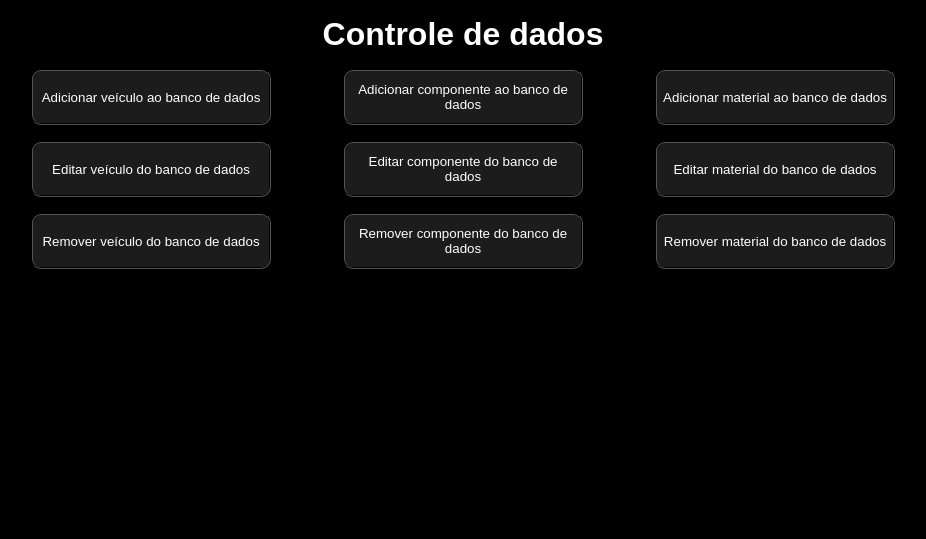
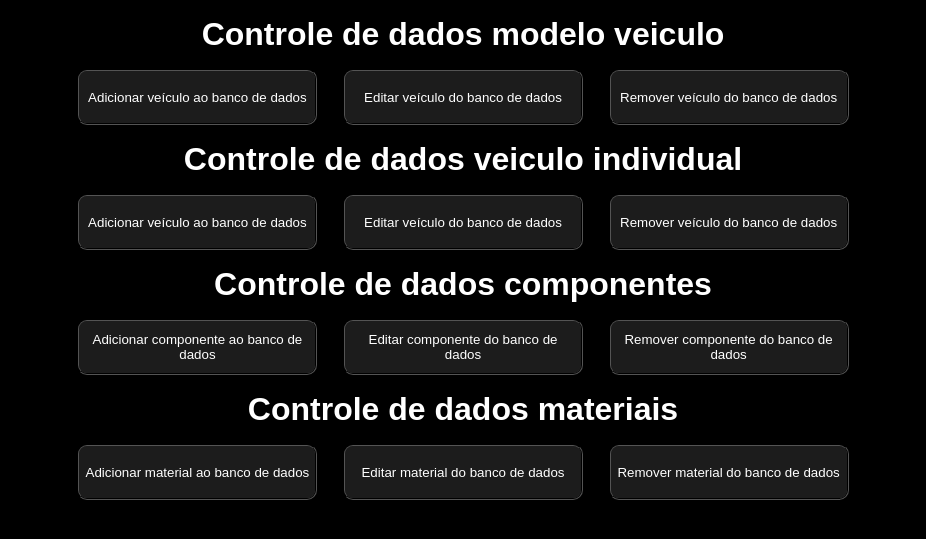
Before and after one commit to Luzatti-alt/JA_segundo_periodo, a Flask app: page / in a window 1280 px wide. Shown: the part 88-627 px from the top of the page, without its empty margins (177-1103 px from the left). Run offline with Flask 3, Linux system fonts and the light colour scheme; parts of the project's set-up code (start-up, migrations or seed data) failed here and were passed over.

Commit message:
algumas mudanças

```diff
--- a/app/app.py
+++ b/app/app.py
@@ -109,19 +109,81 @@ def listar_veiculos():
     s = get_session()
     try:
         return jsonify([{
+            "id": v.id,
             "veiculo": v.veiculo,
             "modelo": v.Modelo,
             "chassi": v.Chassi,
             "ano": v.Ano,
             "categoria": v.CategoriaVeiculo,
-            "massa total kg": v.MassaTotal,
+            "massa_total_kg": v.MassaTotal,
             "vida util anos": v.VidaUtilAnos,
+            "KMs":v.Kilometragem,
+            "quantidade Pecas": v.QuantidadePecas,
+            "quantidade por modelos": v.QuantidadePorModelos,
             "estado": v.Estado,
         } for v in s.query(Veiculo).all()])
     finally:
         s.close()
 
+@app.route("/VeiculoModelo", methods=["GET"])
+@swag_from("docs/VeiculoModeloGet.yml")
+def listar_veiculo_modelo():
+    s = get_session()
+    try:
+        modelos = s.query(Veiculo).filter(Veiculo.Chassi.is_(None)).all()
+        return jsonify([{
+            "id": v.id,
+            "veiculo": v.veiculo,
+            "modelo": v.Modelo,
+            "ano": v.Ano,
+            "categoria": v.CategoriaVeiculo,
+            "massa_total_kg": v.MassaTotal,
+            "vida_util_anos": v.VidaUtilAnos,
+            "quilometragem_km": v.Kilometragem,
+            "quantidade_pecas": v.QuantidadePecas,
+            "quantidade_por_modelos": v.QuantidadePorModelos,
+            "estado": v.Estado,
+        } for v in modelos])
+    finally:
+        s.close()
 
+@app.route("/VeiculoModelo", methods=["POST"])
+@swag_from("data/doc/swagger/VeiculoModeloPost.yml")
+def criar_veiculo_modelo():
+    s = get_session()
+    dados = request.get_json(silent=True) or {}
+    try:
+        modelo = Veiculo(
+            veiculo=dados.get("veiculo"),
+            Modelo=dados.get("modelo"),
+            Chassi=dados.get("chassi"),
+            Ano=dados.get("ano") or None,
+            CategoriaVeiculo=dados.get("categoria"),
+            MassaTotal=dados.get("massa_total_kg"),
+            VidaUtilAnos=dados.get("vida_util_anos") or None,
+            Kilometragem=dados.get("quilometragem_km") or None,
+            QuantidadePorModelos=dados.get("quantidade_por_modelos") or 1,
+            Estado=dados.get("estado") or "Fim de vida",
+        )
+        s.add(modelo)
+        s.commit()
+        return jsonify({
+            "id": modelo.id,
+            "veiculo": modelo.veiculo,
+            "modelo": modelo.Modelo,
+            "ano": modelo.Ano,
+            "categoria": modelo.CategoriaVeiculo,
+            "massa_total_kg": modelo.MassaTotal,
+            "vida_util_anos": modelo.VidaUtilAnos,
+            "quilometragem_km": modelo.Kilometragem,
+            "quantidade_por_modelos": modelo.QuantidadePorModelos,
+            "estado": modelo.Estado,
+        }), 201
+    except Exception as e:
+        s.rollback()
+        return jsonify({"erro": str(e)}), 400
+    finally:
+        s.close()
 @app.route("/Componentes", methods=["GET"])
 @swag_from("docs/ComponentesGet.yml")
 def listar_componentes():
@@ -131,7 +193,10 @@ def listar_componentes():
                 .join(Veiculo, Pecas.veiculo_id == Veiculo.id)
                 .all())
         return jsonify([{
-            "modelo veiculo": v.Modelo,
+            "id": p.id,
+            "id do veiculo":v.id,
+            "veiculo_id": p.veiculo_id,
+            "modelo veiculo da peca": v.Modelo,
             "categoria": p.Categoria,
             "peso kg": p.Peso,
         } for p, v in tipos])
@@ -145,6 +210,8 @@ def listar_materiais():
     s = get_session()
     try:
         return jsonify([{
+            "id": m.id,
+            "peca_id": m.peca_id,
             "categoria": m.Categoria,
             "peso kg": m.Peso,
         } for m in s.query(Materiais).all()])
@@ -161,24 +228,27 @@ def criar_veiculo():
     dados = request.get_json()
     try:
         veiculo = Veiculo(
-            Categoria=dados.get("categoria"),
-            Motorizacao=dados.get("motorizacao"),
-            Combustivel=dados.get("combustivel"),
+            veiculo=dados.get("veiculo"),
+            Modelo=dados.get("modelo"),
+            Chassi=dados.get("chassi"),
+            Ano=dados.get("ano"),
+            CategoriaVeiculo=dados.get("categoria"),
             MassaTotal=dados.get("massa_total_kg"),
             VidaUtilAnos=dados.get("vida_util_anos"),
-            Quilometragem=dados.get("quilometragem_km"),
+            Kilometragem=dados.get("quilometragem_km"),
             Estado=dados.get("estado") or "Fim de vida",
         )
         session.add(veiculo)
         session.commit()
         resultado = {
             "id": veiculo.id,
-            "categoria": veiculo.Categoria,
-            "motorizacao": veiculo.Motorizacao,
-            "combustivel": veiculo.Combustivel,
+            "veiculo": veiculo.veiculo,
+            "modelo": veiculo.Modelo,
+            "chassi": veiculo.Chassi,
+            "categoria": veiculo.CategoriaVeiculo,
             "massa_total_kg": veiculo.MassaTotal,
             "vida_util_anos": veiculo.VidaUtilAnos,
-            "quilometragem_km": veiculo.Quilometragem,
+            "quilometragem_km": veiculo.Kilometragem,
             "estado": veiculo.Estado,
         }
         return jsonify(resultado), 201
@@ -188,6 +258,46 @@ def criar_veiculo():
     finally:
         session.close()
 
+@app.route("/Veiculo/<int:veiculo_id>", methods=["PUT"])
+def editar_veiculo(veiculo_id):
+    s = get_session()
+    dados = request.get_json(silent=True) or {}
+    try:
+        v = s.get(Veiculo, veiculo_id)
+        if v is None:
+            return jsonify({"erro": "Veículo não encontrado"}), 404
+        v.veiculo = dados.get("veiculo", v.veiculo)
+        v.Modelo = dados.get("modelo", v.Modelo)
+        v.Chassi = dados.get("chassi") or v.Chassi
+        v.Ano = dados.get("ano") or v.Ano
+        v.CategoriaVeiculo = dados.get("categoria", v.CategoriaVeiculo)
+        v.MassaTotal = dados.get("massa_total_kg", v.MassaTotal)
+        v.VidaUtilAnos = dados.get("vida_util_anos", v.VidaUtilAnos)
+        v.Kilometragem = dados.get("quilometragem_km", v.Kilometragem)
+        v.Estado = dados.get("estado", v.Estado)
+        s.commit()
+        return jsonify({"id": v.id}), 200
+    except Exception as e:
+        s.rollback()
+        return jsonify({"erro": str(e)}), 400
+    finally:
+        s.close()
+
+@app.route("/Veiculo/<int:veiculo_id>", methods=["DELETE"])
+def remover_veiculo(veiculo_id):
+    s = get_session()
+    try:
+        v = s.get(Veiculo, veiculo_id)
+        if v is None:
+            return jsonify({"erro": "Veículo não encontrado"}), 404
+        s.delete(v)
+        s.commit()
+        return "", 204
+    except Exception as e:
+        s.rollback()
+        return jsonify({"erro": str(e)}), 400
+    finally:
+        s.close()
 
 @app.route("/Componentes", methods=["POST"])
 @swag_from("docs/ComponentesPost.yml")
@@ -195,7 +305,7 @@ def criar_componente():
     session = get_session()
     dados = request.get_json()
     try:
-        componente = Componentes(
+        componente = Pecas(
             veiculo_id=dados.get("veiculo_id"),
             Categoria=dados.get("categoria"),
             Peso=dados.get("peso_kg"),
@@ -223,19 +333,18 @@ def criar_material():
     dados = request.get_json()
     try:
         material = Materiais(
-            veiculo_id=dados.get("veiculo_id"),
+            peca_id=dados.get("veiculo_id"),
             Categoria=dados.get("categoria"),
             Peso=dados.get("peso_kg"),
         )
         session.add(material)
         session.commit()
-        resultado = {
+        return jsonify({
             "id": material.id,
-            "veiculo_id": material.veiculo_id,
+            "peca_id": material.peca_id,
             "categoria": material.Categoria,
             "peso_kg": material.Peso,
-        }
-        return jsonify(resultado), 201
+        }), 201
     except Exception as e:
         session.rollback()
         return jsonify({"erro": str(e)}), 400
--- a/app/static/scripts/DB.js
+++ b/app/static/scripts/DB.js
@@ -1,6 +1,6 @@
 const COLUNAS = {
-    "/Veiculo": ["veiculo", "modelo", "chassi", "ano", "categoria", "massa total kg", "vida util anos", "estado"],
-    "/Componentes": ["categoria","modelo veiculo", "peso kg"],
+    "/Veiculo": ["id","veiculo", "modelo", "chassi", "ano", "categoria", "massa_total_kg","quantidade por modelos","quantidade Pecas","KMs", "vida util anos", "estado"],
+    "/Componentes": ["id do veiculo","categoria","modelo veiculo da peca", "peso kg"],
     "/Materiais": ["categoria", "peso kg"],
 };
 const linha = (celulas, tag) => {
--- a/app/static/scripts/index.js
+++ b/app/static/scripts/index.js
@@ -1,9 +1,15 @@
 // Cada entidade tem a rota da API e como mostrar um registro na lista de seleção
+// ATENÇÃO: as chaves daqui precisam ser IGUAIS ao data-entidade do HTML (maiúsculas contam)
 const ENTIDADES = {
+    VeiculoModelo: {
+        rota: "/VeiculoModelo",
+        nome: "modelo de veículo",
+        rotulo: r => `#${r.id} · ${r.veiculo} ${r.modelo} · ${dado(r, "massa_total_kg") ?? "?"} kg · ${r.categoria ?? "sem categoria"}`,
+    },
     veiculo: {
         rota: "/Veiculo",
         nome: "veículo",
-        rotulo: r => `#${r.id} · ${r.categoria} · ${r.motorizacao}`,
+        rotulo: r => `#${r.id} · ${r.veiculo} ${r.modelo} · ${r.chassi ?? "modelo (sem chassi)"}`,
     },
     componentes: {
         rota: "/Componentes",
@@ -13,14 +19,47 @@ const ENTIDADES = {
     materiais: {
         rota: "/Materiais",
         nome: "material",
-        rotulo: r => `#${r.id} · ${r.categoria} · ${r.peso_kg} kg (veículo ${r.veiculo_id})`,
+        rotulo: r => `#${r.id} · ${r.categoria} · ${r.peso_kg} kg (peça ${r.peca_id})`,
     },
+};
+
+
+
+const seletorTitulo = document.getElementById("seletorTitulo");
+let modeloBase = null;
+
+// adicionar veículo individual = escolhe um modelo base no seletor
+const usaModeloBase = () => acaoAtual === "adicionar" && entidadeAtual === "veiculo";
+
+// aceita "peso_kg" e também "peso kg" (chaves dos GETs com espaço)
+function dado(r, chave) {
+    return r[chave] ?? r[chave.replaceAll("_", " ")];
+}
+
+async function carregarRegistros(entidade = entidadeAtual) {
+    const { rota, rotulo } = ENTIDADES[entidade];
+    registros = await api(rota);
+    preencherOpcoes(seletor, registros, rotulo, registros.length ? "Selecione..." : "Nenhum registro cadastrado");
+}
+
+// Selects preenchidos com registros de outra entidade (pelo name do campo).
+// Também dá para usar data-fonte="entidade" direto no <select>.
+const FONTE_POR_NOME = {
+    veiculo_id: "veiculo",
+    peca_id: "componentes",
 };
 
 const ACOES = {
     adicionar: { verbo: "Adicionar", botao: "Salvar", metodo: "POST", feito: "adicionado" },
     editar:    { verbo: "Editar",    botao: "Salvar alterações", metodo: "PUT", feito: "atualizado" },
     remover:   { verbo: "Remover",   botao: "Remover", metodo: "DELETE", feito: "removido" },
+};
+
+const AVISOS_REMOVER = {
+    VeiculoModelo: "\n\nIsso também apaga componentes, materiais e QRs ligados a este modelo.",
+    veiculo: "\n\nIsso também apaga componentes, materiais e QRs ligados a este veículo.",
+    componentes: "\n\nIsso também apaga os materiais e QRs desta peça.",
+    materiais: "\n\nIsso também apaga os QRs deste material.",
 };
 
 const modal = document.getElementById("modal");
@@ -55,7 +94,7 @@ function mostrarMensagem(texto, tipo = "") {
 }
 
 function fieldsetAtual() {
-    return form.querySelector(`fieldset[data-entidade="${entidadeAtual}"]`);
+    return [...fieldsets].find(fs => fs.dataset.entidade === entidadeAtual);
 }
 
 function preencherOpcoes(select, itens, textoDe, placeholder) {
@@ -78,13 +117,17 @@ function lerCampos() {
     return dados;
 }
 
-async function carregarVeiculosNoSelect() {
-    const select = fieldsetAtual().querySelector('select[name="veiculo_id"]');
-    if (!select) return; //não tem esse campo
-    const { rotulo, rota } = ENTIDADES.veiculo;
-    const veiculos = await api(rota);
-    // com veículos cadastrados o select já começa no primeiro; sem nenhum, mostra o aviso
-    preencherOpcoes(select, veiculos, rotulo, veiculos.length ? null : "Nenhum veículo cadastrado");
+// Preenche todo <select> do fieldset que depende de outra entidade
+async function carregarSelects() {
+    const selects = [...fieldsetAtual().querySelectorAll("select")].filter(
+        s => s.dataset.fonte || FONTE_POR_NOME[s.name]
+    );
+    await Promise.all(selects.map(async select => {
+        const fonte = select.dataset.fonte || FONTE_POR_NOME[select.name];
+        const { rota, rotulo, nome } = ENTIDADES[fonte];
+        const itens = await api(rota);
+        preencherOpcoes(select, itens, rotulo, itens.length ? "Selecione..." : `Nenhum ${nome} cadastrado`);
+    }));
 }
 
 async function carregarRegistros() {
@@ -93,8 +136,13 @@ async function carregarRegistros() {
     preencherOpcoes(seletor, registros, rotulo, registros.length ? "Selecione..." : "Nenhum registro cadastrado");
 }
 
-//abre e fecha o modal
+// abre e fecha o modal
 async function abrirModal(acao, entidade) {
+    if (!ENTIDADES[entidade]) {
+        console.error(`Entidade desconhecida: "${entidade}". Confira o data-entidade no HTML.`);
+        return;
+    }
+
     acaoAtual = acao;
     entidadeAtual = entidade;
 
@@ -109,24 +157,28 @@ async function abrirModal(acao, entidade) {
         fs.hidden = !ativo;
         fs.disabled = !ativo || acao === "remover"; // em "remover" os campos ficam só para conferir
     });
-    seletorBox.hidden = acao === "adicionar";
+    modeloBase = null;
+    seletorBox.hidden = acao === "adicionar" && !usaModeloBase();
+    if (seletorTitulo) seletorTitulo.textContent = usaModeloBase() ? "Modelo base" : "Registro";
     modal.hidden = false;
 
     try {
-        await carregarVeiculosNoSelect();
-        if (acao !== "adicionar") await carregarRegistros();
+        await carregarSelects();
+        if (usaModeloBase()) await carregarRegistros("VeiculoModelo");
+        else if (acao !== "adicionar") await carregarRegistros();
     } catch (erro) {
         mostrarMensagem(erro.message, "erro");
-    }
+}
 
     const primeiro = acao === "adicionar" ? fieldsetAtual().querySelector("input, select") : seletor;
-    primeiro.focus();
+    primeiro?.focus();
 }
 
 function fecharModal() {
     modal.hidden = true;
 }
-//eventos
+
+// eventos
 document.querySelectorAll("button[data-acao]").forEach(botao => {
     botao.addEventListener("click", () => abrirModal(botao.dataset.acao, botao.dataset.entidade));
 });
@@ -141,15 +193,19 @@ document.addEventListener("keydown", e => {
 
 seletor.addEventListener("change", () => {
     mostrarMensagem("");
+    const txt = document.getElementById("veiculoTexto");
     const registro = registros.find(r => r.id === Number(seletor.value));
     if (!registro) {
         limparCampos();
+        if (txt) txt.textContent = "-";
         return;
     }
     fieldsetAtual().querySelectorAll("[name]").forEach(campo => {
-        campo.value = registro[campo.name] ?? "";
+        campo.value = dado(registro, campo.name) ?? "";
     });
+    if (txt) txt.textContent = `${registro.veiculo ?? ""} ${registro.modelo ?? ""}`;
 });
+
 
 form.addEventListener("submit", async e => {
     e.preventDefault();
@@ -164,10 +220,7 @@ form.addEventListener("submit", async e => {
     }
 
     if (acaoAtual === "remover") {
-        const aviso = {
-            veiculo: "\n\nIsso também apaga componentes, materiais e demais dados ligados a este veículo.",
-            materiais: "\n\nIsso também apaga as destinações e fatores de emissão deste material.",
-        }[entidadeAtual] || "";
+        const aviso = AVISOS_REMOVER[entidadeAtual] || "";
         if (!confirm(`Remover este ${nome}?${aviso}`)) return;
     }
 
@@ -180,6 +233,7 @@ form.addEventListener("submit", async e => {
         await api(url, opcoes);
         form.reset();
         if (acaoAtual !== "adicionar") await carregarRegistros();
+        await carregarSelects(); // mantém os selects atualizados com o que acabou de mudar
         mostrarMensagem(`${nome[0].toUpperCase()}${nome.slice(1)} ${feito} com sucesso.`, "ok");
     } catch (erro) {
         mostrarMensagem(erro.message, "erro");
--- a/app/static/styles/Data.css
+++ b/app/static/styles/Data.css
@@ -18,13 +18,13 @@ table{
 th, td{
     padding: 6px 10px;
     border: 1px solid #4a4a4a;
-    text-align: left;
+    text-align: center;
 }
 th{
     background: #2b2b2b;
 }
 td.num{
-    text-align: right;
+    text-align: center;
 }
 .Aviso{
     color: #ff8f8f;
--- a/app/static/styles/index.css
+++ b/app/static/styles/index.css
@@ -2,25 +2,13 @@
 [hidden]{
     display: none !important;
 }/* começa com modal escondido*/
-.ControleDB{
+.VeiculoModelo, .Veiculo, .Componentes, .Material, .QRS{
     display: flex;
     flex-direction: row;
     justify-content: center;
     align-items: center;
     margin-bottom: 2vh;
-}
-.Veiculo, .Componentes, .Material, .QRS{
-    display: flex;
-    flex-direction: column;
-    margin-left: 5%;
-    margin-right: 5%;
-}
-.Calcs{
-    display: flex;
-    flex-direction: column;
-    justify-content: center;
-    align-items: center;
-    margin-bottom: 2vh;
+    gap: 2vw;
 }
 button{
     color: white;
--- a/app/templates/index.html
+++ b/app/templates/index.html
@@ -21,23 +21,30 @@
         </nav>
     </header>
     <main>
-        <h1>Controle de dados</h1>
-        <div class="ControleDB">
+        <!--talvez uma dashboard de emissões ou algo assim(ou algumas em um carrosel)-->
+        <h1>Controle de dados modelo veiculo</h1>
+        <div class="VeiculoModelo">
+            <button data-acao="adicionar" data-entidade="VeiculoModelo">Adicionar veículo ao banco de dados</button>
+            <button data-acao="editar" data-entidade="VeiculoModelo">Editar veículo do banco de dados</button>
+            <button data-acao="remover" data-entidade="VeiculoModelo">Remover veículo do banco de dados</button>
+        </div>
+        <h1>Controle de dados veiculo individual</h1>
         <div class="Veiculo">
             <button data-acao="adicionar" data-entidade="veiculo">Adicionar veículo ao banco de dados</button>
             <button data-acao="editar" data-entidade="veiculo">Editar veículo do banco de dados</button>
             <button data-acao="remover" data-entidade="veiculo">Remover veículo do banco de dados</button>
         </div>
+        <h1>Controle de dados componentes</h1>
         <div class="Componentes">
             <button data-acao="adicionar" data-entidade="componentes">Adicionar componente ao banco de dados</button>
             <button data-acao="editar" data-entidade="componentes">Editar componente do banco de dados</button>
             <button data-acao="remover" data-entidade="componentes">Remover componente do banco de dados</button>
         </div>
+        <h1>Controle de dados materiais</h1>
         <div class="Material">
             <button data-acao="adicionar" data-entidade="materiais">Adicionar material ao banco de dados</button>
             <button data-acao="editar" data-entidade="materiais">Editar material do banco de dados</button>
             <button data-acao="remover" data-entidade="materiais">Remover material do banco de dados</button>
-            </div>
         </div>
     </main>
 
@@ -50,31 +57,74 @@
             </div>
 
             <form id="modalForm">
-                <!-- Aparece só em editar/remover -->
+                <!-- Aparece só em editar/remover e quando adicionar veiculo(usando modelo como base) -->
                 <label class="ModalSeletor" id="modalSeletor" hidden>
                     Registro
                     <select id="seletorRegistro"></select>
                 </label>
 
                 <!-- Os names dos campos são iguais às chaves do JSON da API -->
-                <fieldset class="ModalVeiculo" data-entidade="veiculo" hidden disabled>
+                <!-- Os names dos campos são iguais às chaves do JSON da API -->
+                <fieldset class="ModalVeiculoModelo" data-entidade="VeiculoModelo" hidden disabled>
+                    <label>Marca
+                        <input name="veiculo" placeholder="Nissan" required>
+                    </label>
+                    <label>Modelo
+                        <input name="modelo" placeholder="Leaf" required>
+                    </label>
+                    <label>Ano
+                        <input type="number" name="ano" min="1900" step="1">
+                    </label>
+                    <label>Chassi
+                        <input name="categoria" placeholder="modelo Chassi" required>
+                    </label>
                     <label>Categoria
                         <input name="categoria" placeholder="Veículo compacto de passeio" required>
                     </label>
-                    <label>Motorização
-                        <input name="motorizacao" list="listaMotorizacao" placeholder="Combustão interna" required>
-                    </label>
-                    <label>Combustível
-                        <input name="combustivel" list="listaCombustivel" placeholder="Flex">
-                    </label>
                     <label>Massa total (kg)
                         <input type="number" name="massa_total_kg" min="0" step="any" required>
+                    </label>
+                    <label>Quantidade deste modelo
+                        <input type="number" name="quantidade_por_modelos" min="1" step="1" value="1">
                     </label>
                     <label>Vida útil (anos)
                         <input type="number" name="vida_util_anos" min="0" step="1">
                     </label>
                     <label>Quilometragem (km)
-                        <input type="number" name="quilometragem_km" min="0" step="any">
+                        <input type="number" name="quilometragem_km" min="0" step="1">
+                    </label>
+                    <label>Estado
+                        <input name="estado" value="Fim de vida">
+                    </label>
+                </fieldset>
+
+                <!-- esse segundo é para modelos incompletos/carros usados -->
+                <fieldset class="ModalVeiculo" data-entidade="veiculo" hidden disabled>
+    <!-- só exibição: o valor real vai nos inputs hidden abaixo -->
+    <p class="ModalVeiculoBase">
+        Veículo: <strong id="veiculoTexto">-</strong>
+    </p>
+    <input type="hidden" name="veiculo">
+    <input type="hidden" name="modelo">
+
+    <label>Chassi
+        <input name="chassi" maxlength="30">
+    </label>
+    <label>Ano
+        <input type="number" name="ano" min="1900" step="1">
+    </label>
+    <label>Categoria
+        <input name="categoria" placeholder="Veículo compacto de passeio">
+    </label>
+    <label>Massa total (kg)
+        <!-- preencher automaticamente porem teoricamente nn pode ser maior que peso do modelo base se for provavelmente tem algo errado-->
+        <input type="number" name="massa_total_kg" min="1" step="any">
+    </label>
+    <label>Vida útil (anos)
+        <input type="number" name="vida_util_anos" min="0" step="1">
+    </label>
+    <label>Quilometragem (km)
+        <input type="number" name="quilometragem_km" min="0" step="1">
     </label>
     <label>Estado
         <input name="estado" value="Fim de vida">
@@ -94,8 +144,8 @@
                 </fieldset>
 
                 <fieldset class="ModalMateriais" data-entidade="materiais" hidden disabled>
-                    <label>Veículo
-                        <select name="veiculo_id" required></select>
+                    <label>Peça
+                        <select name="peca_id" required></select>
                     </label>
                     <label>Categoria
                         <input name="categoria" placeholder="Aço, alumínio, plásticos..." required>
```
Also changed, not shown: app/data/db.py (+5 -2 lines), app/data/dbtest.db. Lines whose indentation alone changed are shown as unchanged.
